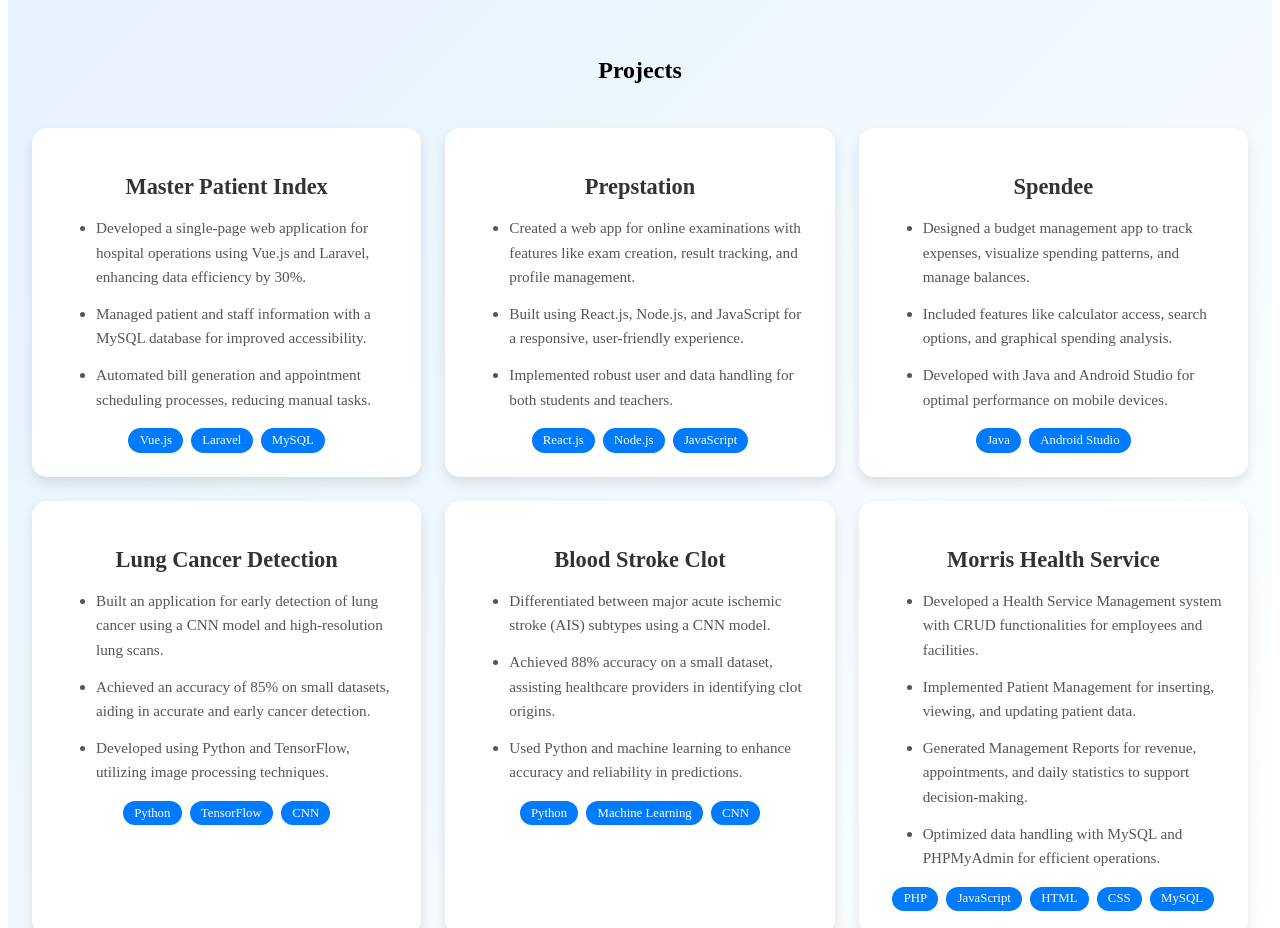
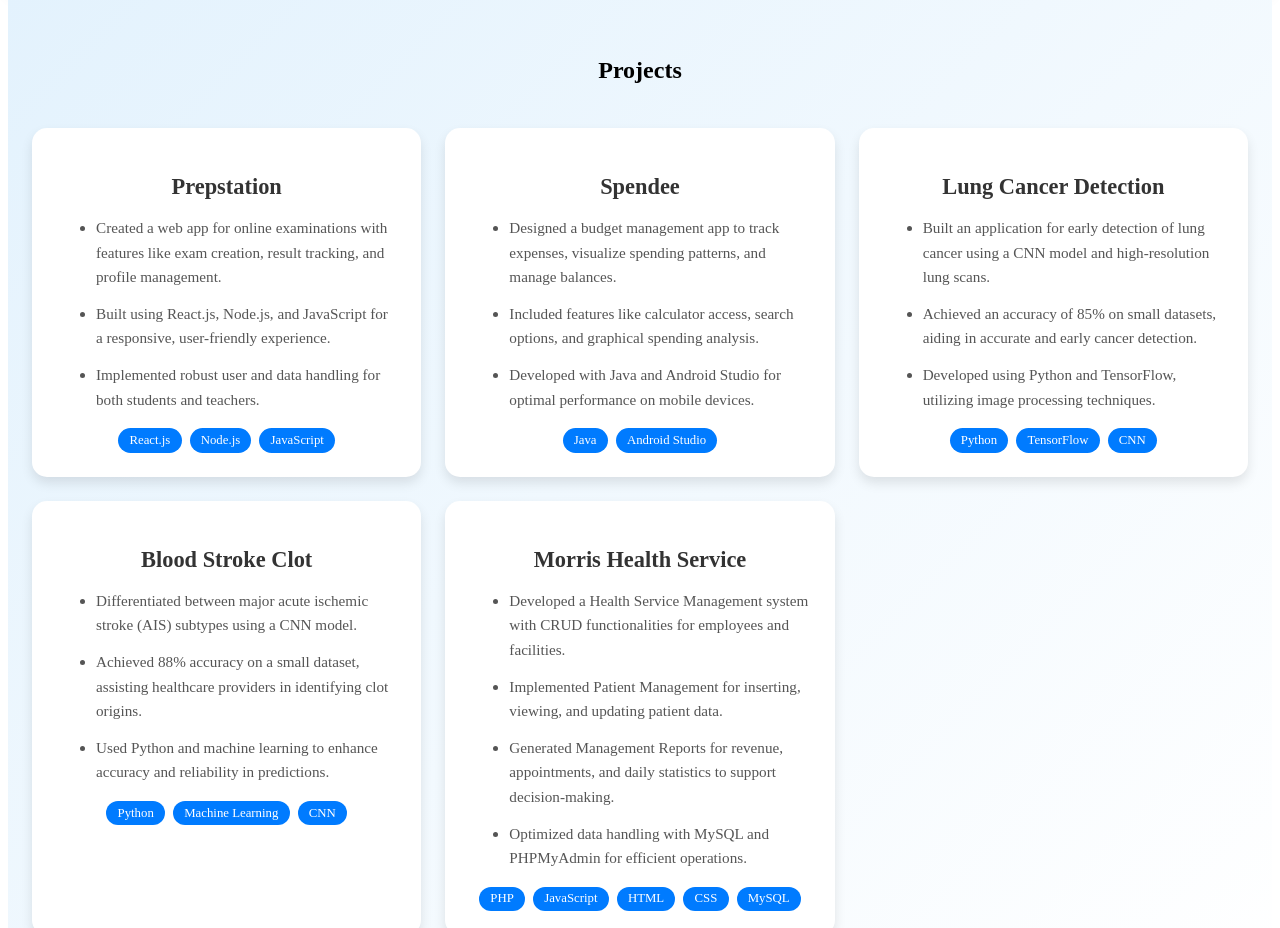
Before and after one commit to Manan2606/manan_portfolio, a React (Vite) app: page / in a window 1280 px wide. Shown: the part 1842-2770 px from the top of the page. Built offline with nearby package versions, Linux system fonts and the light colour scheme.

Commit message:
updating Project Items

```diff
--- a/src/components/Projects.jsx
+++ b/src/components/Projects.jsx
@@ -7,16 +7,6 @@ const Projects = () => {
   const projects = [
     {
       id: 1,
-      title: "Master Patient Index",
-      description: [
-        "Developed a single-page web application for hospital operations using Vue.js and Laravel, enhancing data efficiency by 30%.",
-        "Managed patient and staff information with a MySQL database for improved accessibility.",
-        "Automated bill generation and appointment scheduling processes, reducing manual tasks.",
-      ],
-      techStack: ["Vue.js", "Laravel", "MySQL"],
-    },
-    {
-      id: 2,
       title: "Prepstation",
       description: [
         "Created a web app for online examinations with features like exam creation, result tracking, and profile management.",
@@ -26,7 +16,7 @@ const Projects = () => {
       techStack: ["React.js", "Node.js", "JavaScript"],
     },
     {
-      id: 3,
+      id: 2,
       title: "Spendee",
       description: [
         "Designed a budget management app to track expenses, visualize spending patterns, and manage balances.",
@@ -36,7 +26,7 @@ const Projects = () => {
       techStack: ["Java", "Android Studio"],
     },
     {
-      id: 4,
+      id: 3,
       title: "Lung Cancer Detection",
       description: [
         "Built an application for early detection of lung cancer using a CNN model and high-resolution lung scans.",
@@ -46,7 +36,7 @@ const Projects = () => {
       techStack: ["Python", "TensorFlow", "CNN"],
     },
     {
-      id: 5,
+      id: 4,
       title: "Blood Stroke Clot",
       description: [
         "Differentiated between major acute ischemic stroke (AIS) subtypes using a CNN model.",
@@ -56,7 +46,7 @@ const Projects = () => {
       techStack: ["Python", "Machine Learning", "CNN"],
     },
     {
-      id: 6,
+      id: 5,
       title: "Morris Health Service",
       description: [
         "Developed a Health Service Management system with CRUD functionalities for employees and facilities.",
```
